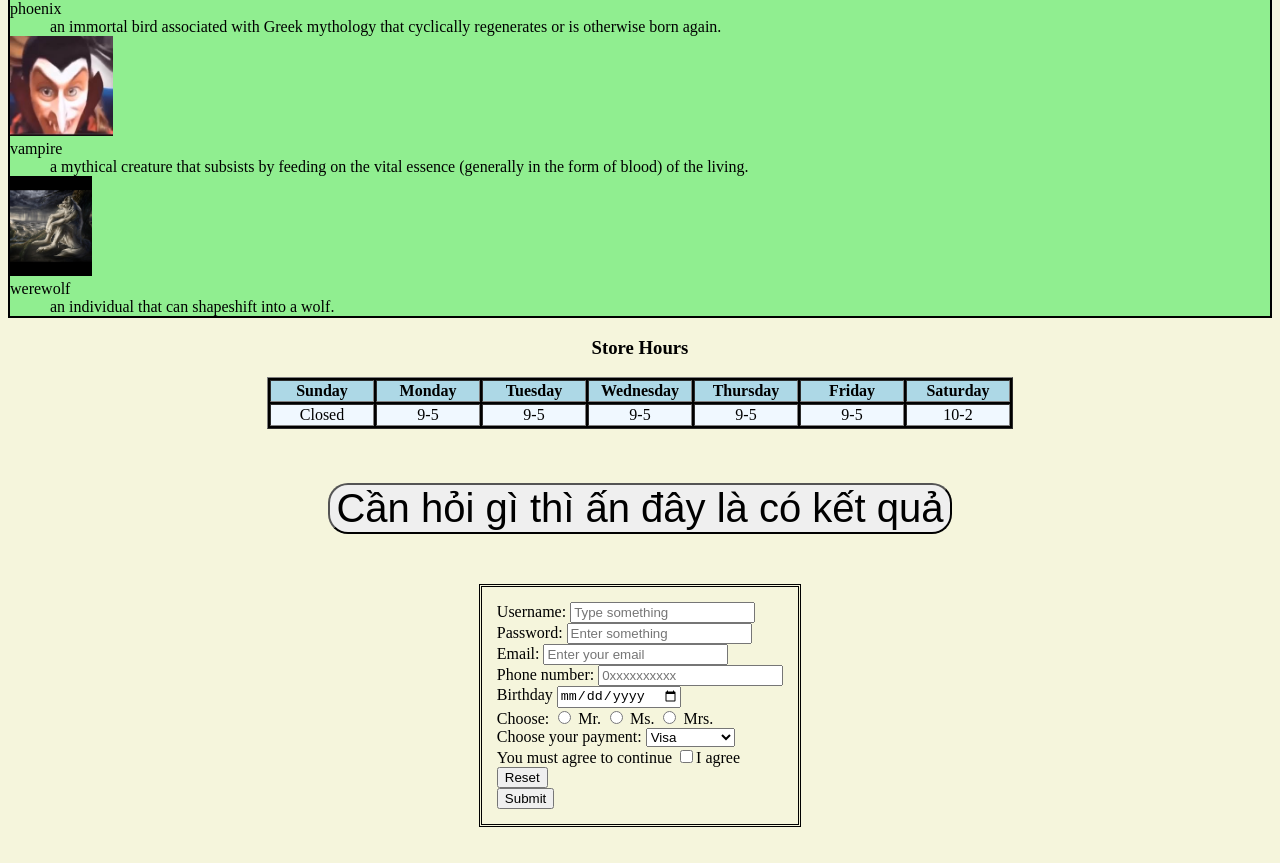
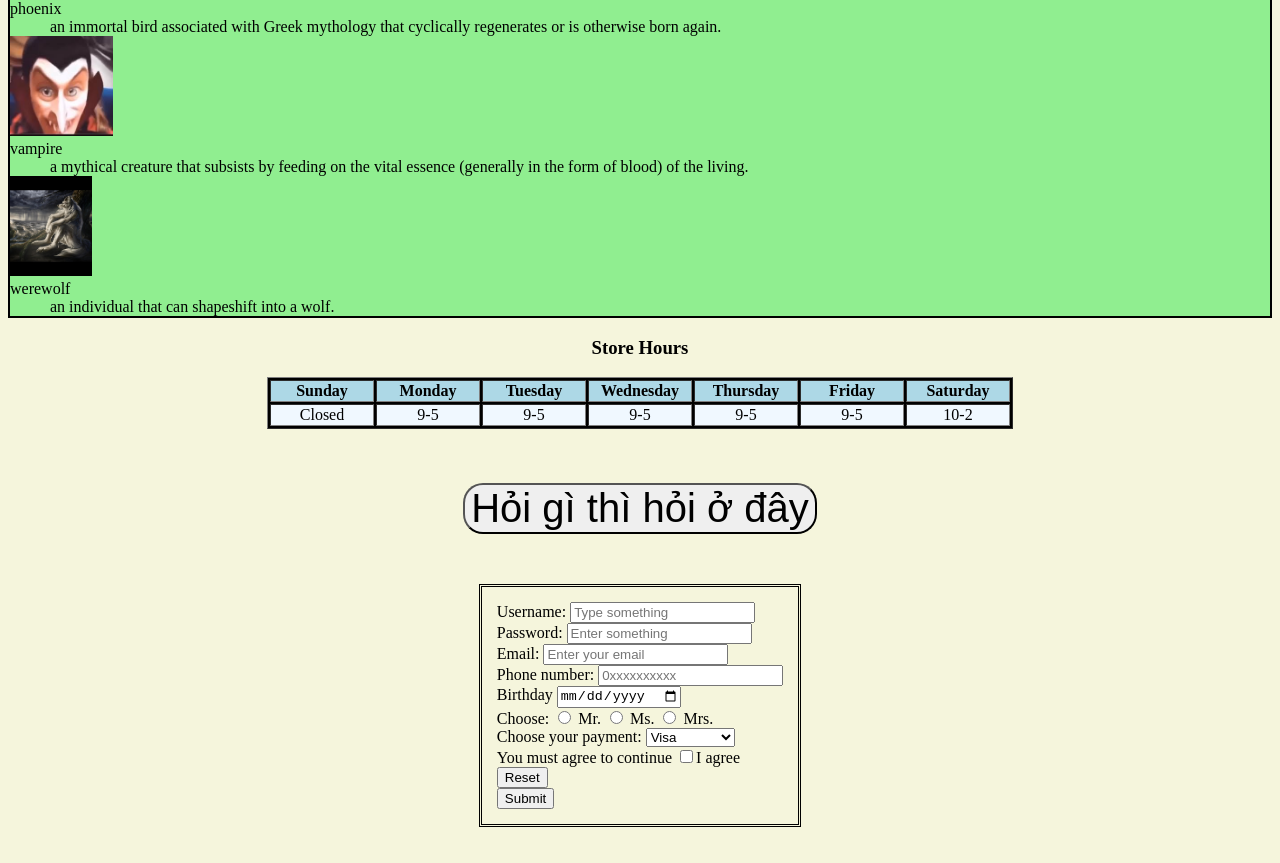
Before and after one commit to manhtungqcvt/manhtung, a plain HTML site: page index.html in a window 1280 px wide. Shown: the part 2843-3706 px from the top of the page. Drawn offline with Linux system fonts and the light colour scheme.

Commit message:
add more

```diff
--- a/index.html
+++ b/index.html
@@ -18,8 +18,8 @@
 
     <h1>Nguoi yeu xinh dep</h1>
     <div id="anhny">
-        <a href="https://www.facebook.com/hqiynh" target="_blank"><img src="img/quynhxinh.jpg"
-                alt="Nguoi yeu toi" height="500px"></a><br>
+        <a href="https://www.facebook.com/hqiynh" target="_blank"><img src="img/quynhxinh.jpg" alt="Nguoi yeu toi"
+                height="500px"></a><br>
     </div>
 
     <br><br><br>
@@ -133,10 +133,13 @@
         </table>
     </div>
     <br><br><br>
-    <div style="display: flex; justify-content: center;"> <a href="https://www.google.com/" target="_blank"><button
-                style="font-size: 40px; border-radius: 20px; text-align: center; width: 100%; "> Cần hỏi gì thì ấn đây
-                là
-                có kết quả</button></a></div>
+    <div style="display: flex; justify-content: center;">
+        <a href="https://www.google.com/" target="_blank">
+            <button style="font-size: 40px; border-radius: 20px; text-align: center; width: 100%;">
+                Hỏi gì thì hỏi ở đây
+            </button>
+        </a>
+    </div>
     <div id="formtest">
         <div id="formborder">
             <form action="index.php" method="post">
--- a/styleindex.css
+++ b/styleindex.css
@@ -35,7 +35,7 @@ header{
 
 
 #formborder{
-    border-style: double   ;
+    border-style: double;
     padding: 15px;
 }
 
```
Lines whose indentation alone changed are shown as unchanged.
